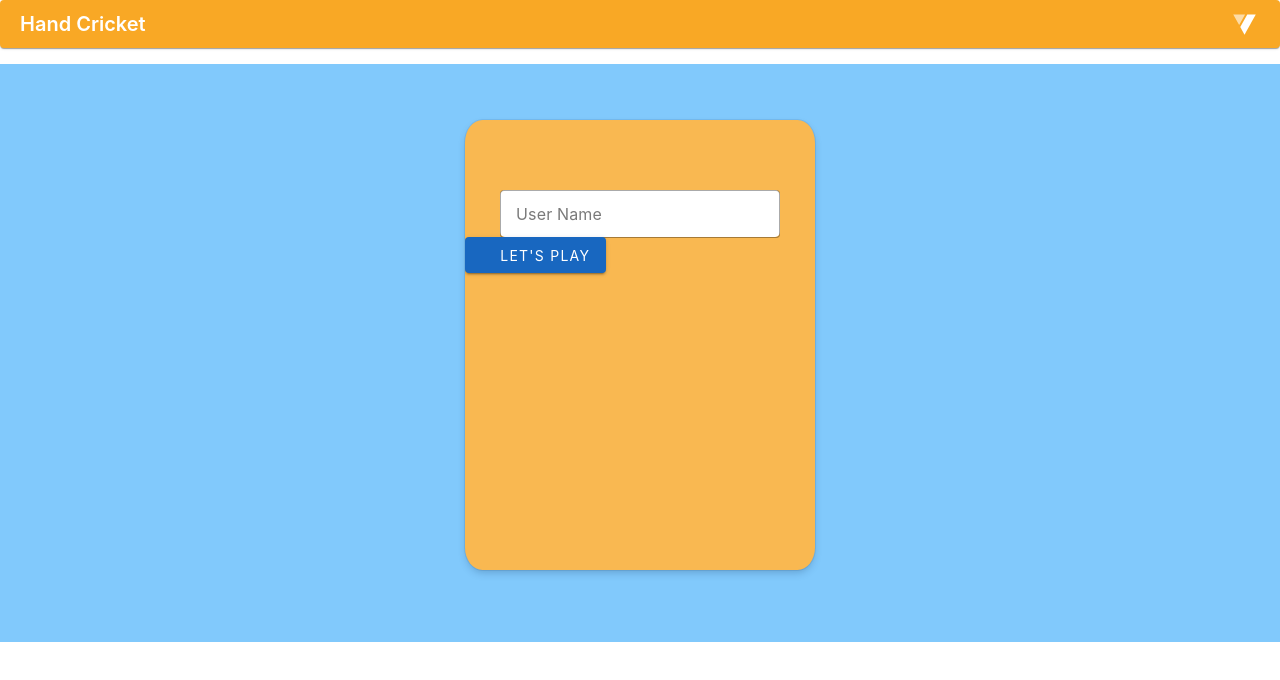
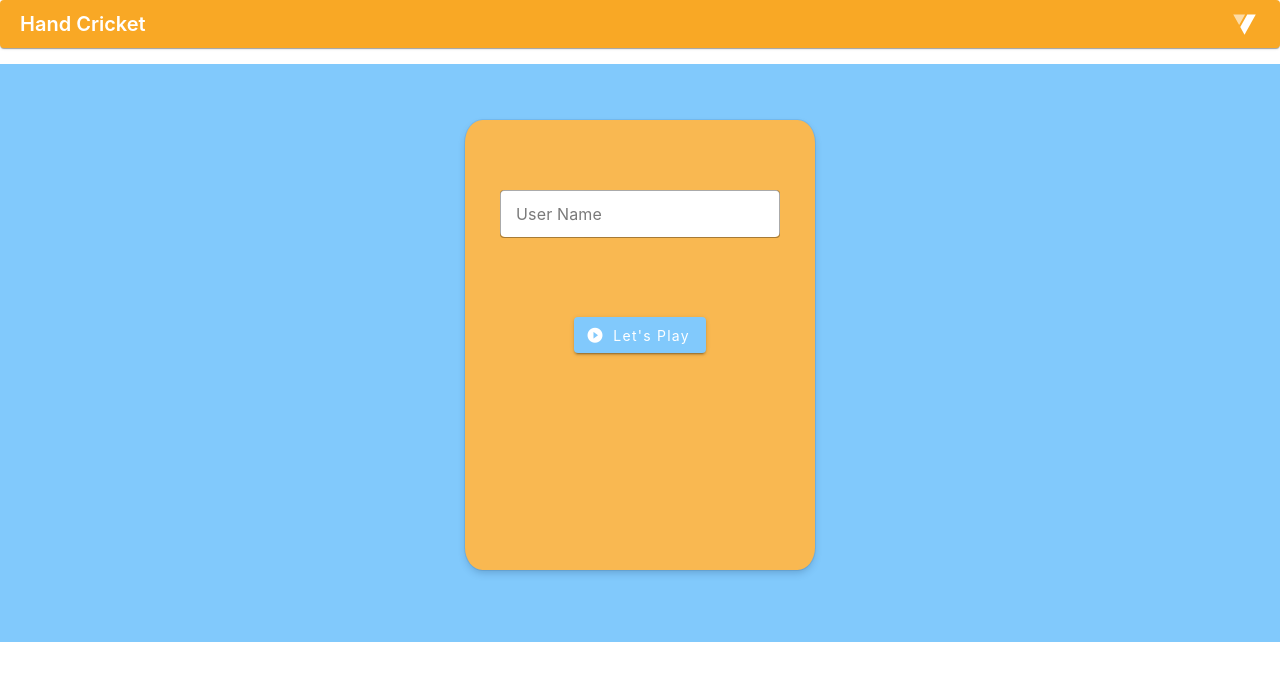
Before and after one commit to AnandaSH-8/Hand-Cricket-vue, a Vue app in the folder frontend/: page / in a window 1280 px wide. Shown: the top 680 px of the page. Built offline with nearby package versions, Linux system fonts and the light colour scheme.

Commit message:
icon config setup

```diff
--- a/frontend/index.html
+++ b/frontend/index.html
@@ -3,6 +3,7 @@
   <head>
     <meta charset="UTF-8">
     <link rel="icon" href="/favicon.ico">
+    <link href="https://cdn.jsdelivr.net/npm/@mdi/font@5.x/css/materialdesignicons.min.css" rel="stylesheet">
     <meta name="viewport" content="width=device-width, initial-scale=1.0">
     <title>Vite App</title>
   </head>
--- a/frontend/src/components/My Compo/EntryOverlay.vue
+++ b/frontend/src/components/My Compo/EntryOverlay.vue
@@ -5,8 +5,7 @@
             <v-text-field class="userNameInput" density="comfortable"
                 label="User Name" variant="outlined">
             </v-text-field>
-            <v-btn color="primary" class="playButton" @click="startPlay">
-                <v-icon color="white">mdi-play-circle</v-icon>
+            <v-btn class="playButton text-none" @click="startPlay" prepend-icon="mdi-play-circle">
                 Let's Play
             </v-btn>
         </v-card>
@@ -37,6 +36,7 @@ function startPlay(){
     margin-top: 7vh;
     margin-bottom: 9vh;
     background: #f9b851;
+    text-align: center;
 }
 
 .userNameInput{
@@ -47,14 +47,10 @@ function startPlay(){
     border-radius: 5px;
 }
 
-/* .playButton{
-   background-color:black;
-} */
-:deep(.v-icon){
-    color:rgb(255, 255, 255)(255, 255, 255) !important;
-    /* position: absolute;
-    font-size: 50px;
-    top:100px;
-    left:200px; */
+.playButton{
+margin-top: 10vh;
+background-color: rgb(129, 201, 252);
+color:white;
 }
+
 </style>
--- a/frontend/src/main.js
+++ b/frontend/src/main.js
@@ -5,7 +5,6 @@ import { createPinia } from 'pinia'
 
 import 'vuetify/styles'
 import { createVuetify } from 'vuetify'
-import { aliases, mdi } from 'vuetify/iconsets/mdi-svg'
 import * as components from 'vuetify/components'
 import * as directives from 'vuetify/directives'
 
@@ -13,13 +12,6 @@ import App from './App.vue'
 import router from './router'
 
 const vuetify = createVuetify({
-  icons: {
-    defaultSet: 'mdi',
-    aliases,
-    sets: {
-      mdi,
-    },
-  },
   components,
   directives
 })
```
